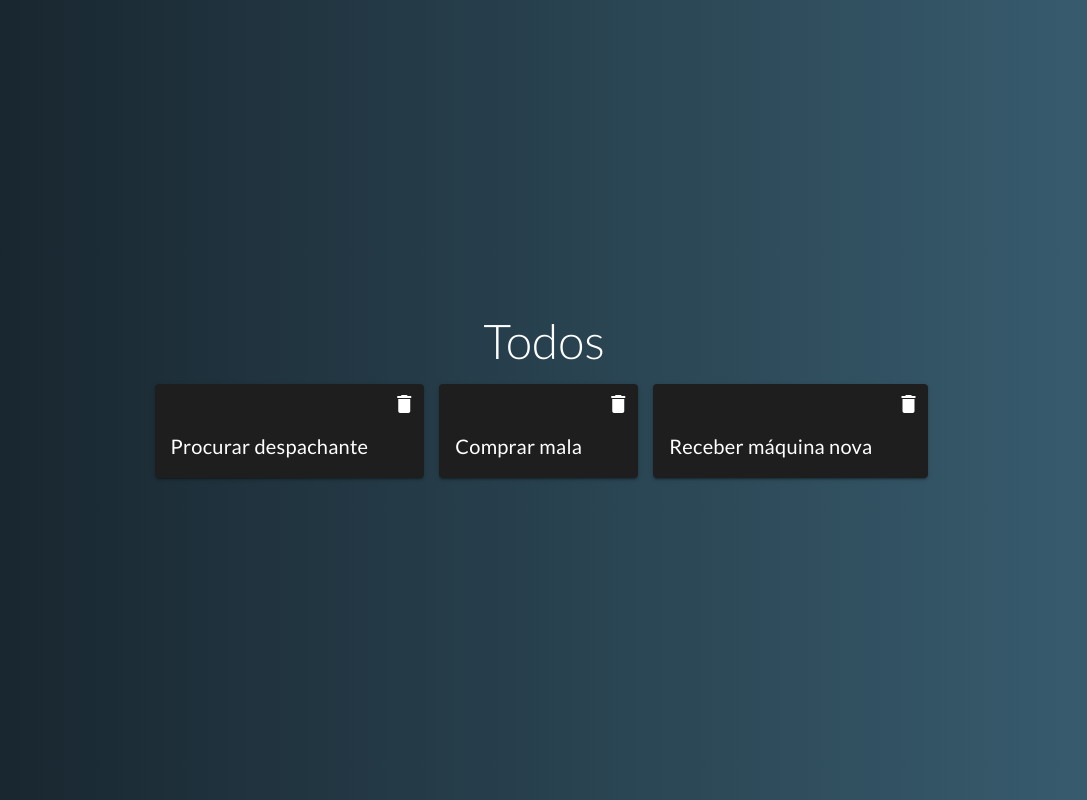
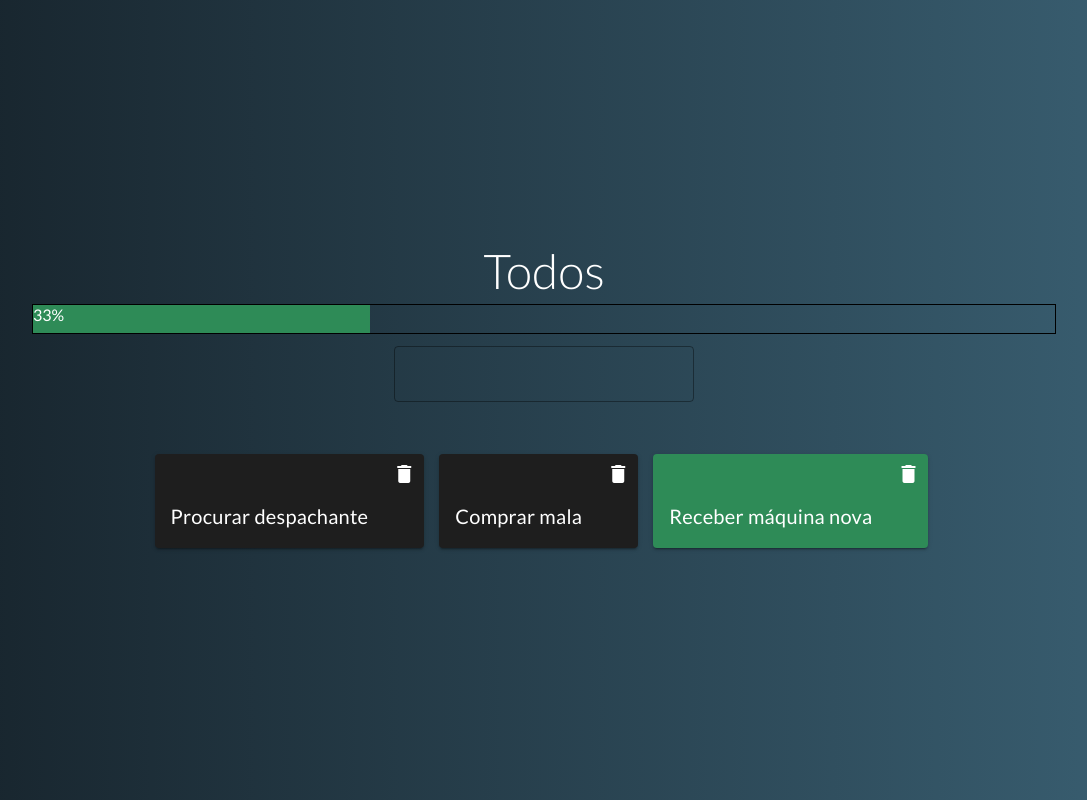
Before and after one commit to pedrosales/VueJS, a Vue app in the folder todo-project/: page / in a window 1280 px wide. Shown: the whole page, without its empty margins (96-1183 px from the left). Built offline with nearby package versions, Linux system fonts and the light colour scheme; a small style sheet from the web is missing.

Commit message:
first implementation

```diff
--- a/todo-project/src/App.vue
+++ b/todo-project/src/App.vue
@@ -1,31 +1,39 @@
 <template>
   <div id="app">
     <h1>Todos</h1>
-    <todo-list :todos="todos" />
+    <div class="progress-bar">
+      <div class="progress" :style="{width: progress+'%'}">{{ progress }}%</div>
+    </div>
+    <new-todo />
+    <todo-list v-if="todos.length" :todos="todos" />
   </div>
 </template>
 
 <script>
 import TodoList from "./components/TodoList.vue";
+import NewTodo from "./components/NewTodo.vue";
 
 import todoBus from "./todo-bus";
 
 export default {
-  components: { TodoList },
+  components: { TodoList, NewTodo },
   data() {
     return {
       todos: [
         {
           id: 1,
           name: "Procurar despachante",
+          done: false,
         },
         {
           id: 2,
           name: "Comprar mala",
+          done: false,
         },
         {
           id: 3,
           name: "Receber máquina nova",
+          done: true,
         },
       ],
     };
@@ -34,10 +42,38 @@ export default {
     deleteTodo(todoItem) {
       this.todos = this.todos.filter((todo) => todo.id !== todoItem.id);
     },
+    addTodo(text) {
+      const nameCheck = this.todos.find(
+        (todo) => todo.name.toString().toLowerCase() === text.toLowerCase()
+      );
+
+      if (!nameCheck) {
+        const id =
+          this.todos.length > 1 ? this.todos[this.todos.length - 1].id + 1 : 1;
+        const todo = { id, name: text };
+        this.todos.push(todo);
+      }
+    },
+  },
+  computed: {
+    progress() {
+      const dones = this.todos.filter((td) => td.done).length;
+      console.log(dones);
+      const progress =
+        this.todos.length > 0
+          ? Math.round((dones / this.todos.length) * 100)
+          : 0;
+
+      return progress;
+    },
   },
   created() {
     todoBus.onTodoDeleted((todoItem) => {
       this.deleteTodo(todoItem);
+    });
+
+    todoBus.onTodoAdded((text) => {
+      this.addTodo(text);
     });
   },
 };
@@ -64,4 +100,16 @@ body {
   font-weight: 300;
   font-size: 3rem;
 }
+
+.progress-bar {
+  border: 1px solid #000;
+  width: 80%;
+  height: 30px;
+}
+
+.progress {
+  display: flex;
+  background-color: seagreen;
+  height: 100%;
+}
 </style>
--- /dev/null
+++ b/todo-project/src/components/NewTodo.vue
@@ -0,0 +1,40 @@
+<template>
+  <v-form>
+    <v-container>
+      <v-row>
+        <v-col cols="12">
+          <v-text-field type="text" class="text-field" clearable outlined v-model="text">
+            <template v-if="text" v-slot:append>
+              <v-icon @click="addTodo">mdi-plus-box-outline</v-icon>
+            </template>
+          </v-text-field>
+        </v-col>
+      </v-row>
+    </v-container>
+  </v-form>
+</template>
+
+<script>
+import todoBus from "@/todo-bus";
+
+export default {
+  data() {
+    return {
+      text: "",
+    };
+  },
+  methods: {
+    addTodo() {
+      todoBus.addTodo(this.text);
+      this.text = "";
+    },
+  },
+};
+</script>
+
+<style scoped>
+.text-field {
+  color: #fff;
+  width: 300px;
+}
+</style>
--- a/todo-project/src/components/Todo.vue
+++ b/todo-project/src/components/Todo.vue
@@ -1,5 +1,5 @@
 <template>
-  <v-card class="card" dark>
+  <v-card class="card" dark :class="{done: todo.done}" @click="doneUndoneTodo">
     <v-card-actions class="card-actions">
       <v-icon @click="deleteTodo">mdi-delete</v-icon>
     </v-card-actions>
@@ -15,6 +15,9 @@ export default {
   methods: {
     deleteTodo() {
       todoBus.deleteTodo(this.todo);
+    },
+    doneUndoneTodo() {
+      this.todo.done = !this.todo.done;
     },
   },
 };
@@ -33,4 +36,8 @@ export default {
 .card-title {
   margin-top: 30px;
 }
+
+.done {
+  background-color: seagreen !important;
+}
 </style>
--- a/todo-project/src/components/TodoList.vue
+++ b/todo-project/src/components/TodoList.vue
@@ -1,6 +1,6 @@
 <template>
   <div class="todos">
-    <Todo v-for="todo in todos" :key="todo.id" :todo="todo" />
+    <todo v-for="todo in todos" :key="todo.id" :todo="todo" />
   </div>
 </template>
 
--- a/todo-project/src/todo-bus.js
+++ b/todo-project/src/todo-bus.js
@@ -3,10 +3,16 @@ import Vue from "vue";
 export default new Vue({
     methods: {
         deleteTodo(todoItem) {
-            this.$emit("deletedTodo", todoItem);
+            this.$emit("todoDeleted", todoItem);
         },
         onTodoDeleted(callback) {
-            this.$on("deletedTodo", callback);
+            this.$on("todoDeleted", callback);
+        },
+        addTodo(text) {
+            this.$emit("todoAdded", text);
+        },
+        onTodoAdded(callback) {
+            this.$on("todoAdded", callback);
         }
     }
 });
```
